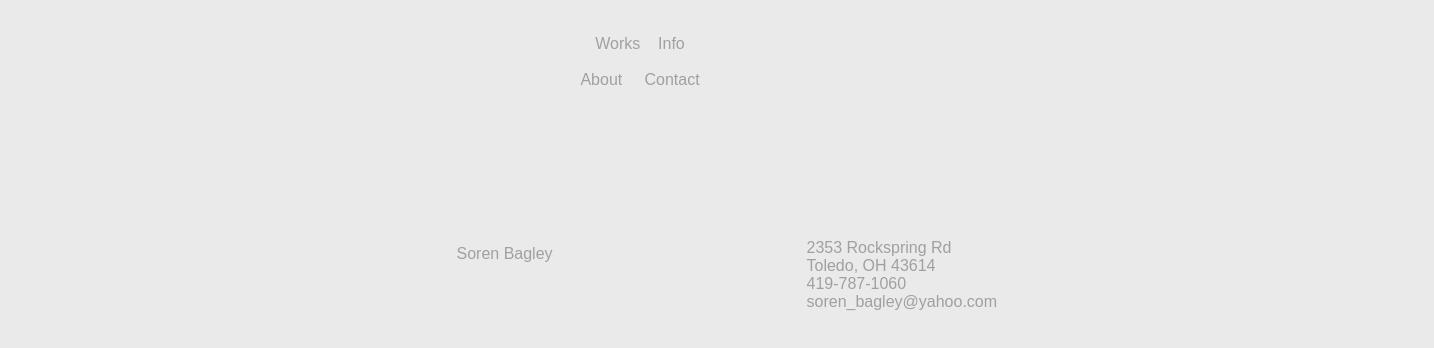
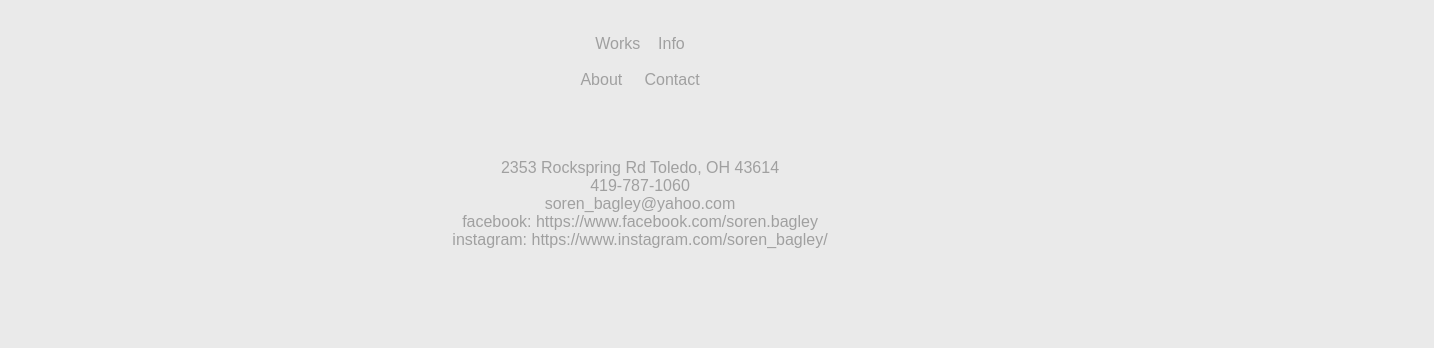
Before and after one commit to sorenbagley/sorenbagley.github.io, a plain HTML site: page contact_page.html in a window 1280 px wide. Shown: the whole page, 1434 px wide, since content can reach past the window. Drawn offline with nearby package versions, Linux system fonts and the light colour scheme; a web font is replaced by a local one.

Commit message:
final version hopefully

```diff
--- a/contact_page.html
+++ b/contact_page.html
@@ -12,11 +12,18 @@
 	display:none;
 }
 .about_container{
-	padding-left:10px;
+
 }
 .name{
-	padding-left:75px;
+ text-align: center;
+ font-family: 'Padauk', sans-serif;
+			font_size: larger;
 
+}
+.contact_data{
+	font-family: 'Padauk', sans-serif;
+			font_size: larger;
+	text-align: center;
 }
 </style>
 
@@ -45,13 +52,20 @@
            		</a>
      	 </div>
    </div>
-   <div class=about_container>
-   <p class=name> Soren Bagley</p>
-   <p class=contact_data> 2353 Rockspring Rd </br>
+
+
+
+   	</br>	</br>	</br>
+
+   		<p class=contact_data> 2353 Rockspring Rd
    Toledo, OH 43614 </br>
    419-787-1060 </br>
    soren_bagley@yahoo.com </br>
-   </p>
+   facebook: https://www.facebook.com/soren.bagley </br>
+   instagram: https://www.instagram.com/soren_bagley/
+
+  		</p>
+
    </div>
 
 <script type="text/javascript" src="jquery-3.1.1.min.js"></script>
--- a/sorenbagley.css
+++ b/sorenbagley.css
@@ -61,17 +61,8 @@
 		curson: hand;
 	}
 
-	.name{
-		position: relative;
-		top: 140px;
-		left: 50px;
-	}
 
-	.contact_data{
-		position:relative;
-		left:475px;
-		top:100px;
-	}
+
 	.thumbnail_gallery{
 		padding-top: 10px
 	}
--- a/sorenbagley.js
+++ b/sorenbagley.js
@@ -23,7 +23,7 @@ function main() {
 	$('.info_button').on('click', function() {
 		$('.info_branch').toggle();
 		$('.works_branch').hide();
-		$(this).addClass("stay_active");
+		$(this).toggleClass("stay_active");
 		$('.works_button').removeClass("stay_active");
 		});
 	$('.about_button').on('click', function(){
```
Also changed, not shown: index.html (+1 -11 lines), sports_page.html (+1 -1 lines), thumbnails/dunk_thumbnail.jpg (renamed from thumbnails/slam_dunk_thumbnail.jpg), 2 other files.
